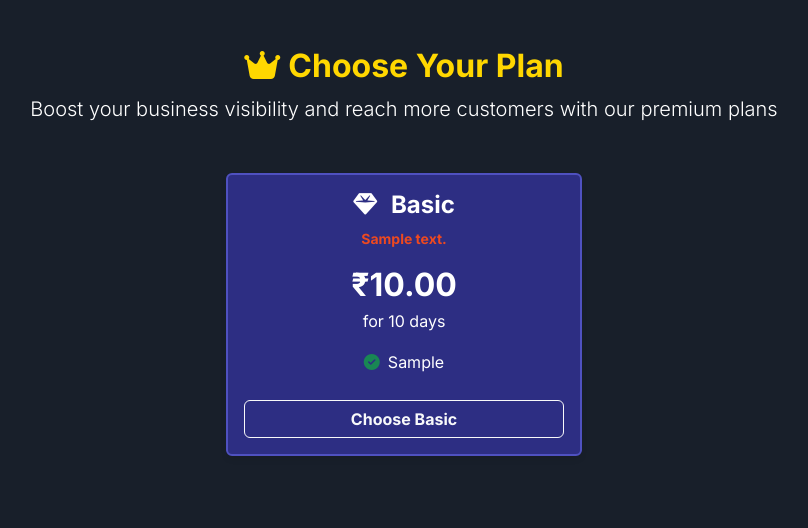
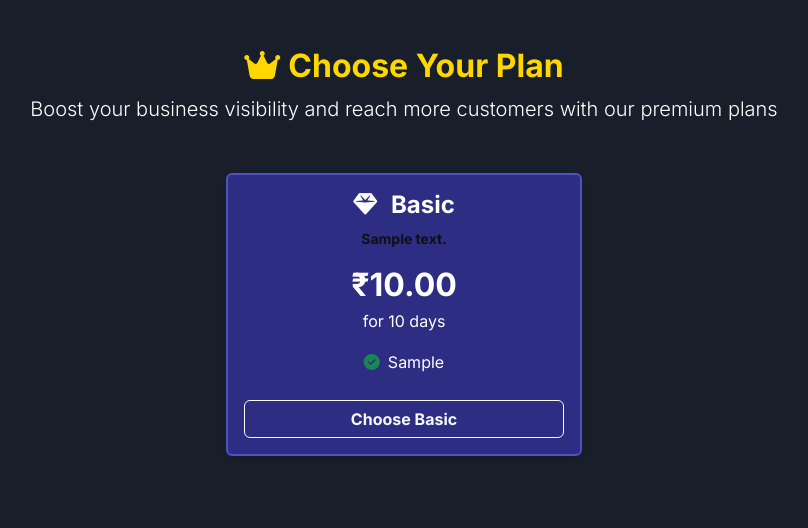
Before and after one commit to gangeshwar01/business_portal, a Django app: page / in a window 1280 px wide. Shown: the part 820-1348 px from the top of the page, without its empty margins (236-1044 px from the left). Run offline with Django 5.2, Linux system fonts and the light colour scheme; tables that the repository leaves empty hold one stand-in row (values such as "Sample post"); grey boxes marked "Sample" are stand-in pictures.

Commit message:
color of cards 8

```diff
--- a/templates/business_listings/home.html
+++ b/templates/business_listings/home.html
@@ -85,11 +85,12 @@
               {% if plan.name == 'basic' %}<i class="fas fa-gem me-2"></i>{% elif plan.name == 'standard' %}<i class="fas fa-star me-2"></i>{% else %}<i class="fas fa-crown me-2"></i>{% endif %}
               {{ plan.get_name_display }}
             </h4>
-            {% if plan.name == 'standard' %}
+            <!-- {% if plan.name == 'standard' %}
             <b><p class="small mb-3" style="color: #4946f8;">{{ plan.description|default:'Perfect for getting started' }}</p></b>
             {% else %}
             <b><p class="small mb-3" style="color: #ed4920;">{{ plan.description|default:'Perfect for getting started' }}</p></b>
-            {% endif %}
+            {% endif %} -->
+            <b><p class="small mb-3" style="color: #111010;">{{ plan.description|default:'Perfect for getting started' }}</p></b>
             <h2 class="fw-bold mb-1">₹{{ plan.price }}</h2>
             <p class="mb-3">for {{ plan.duration_days }} days</p>
             <ul class="list-unstyled mb-4 text-start mx-auto" style="max-width: 220px;">
```
